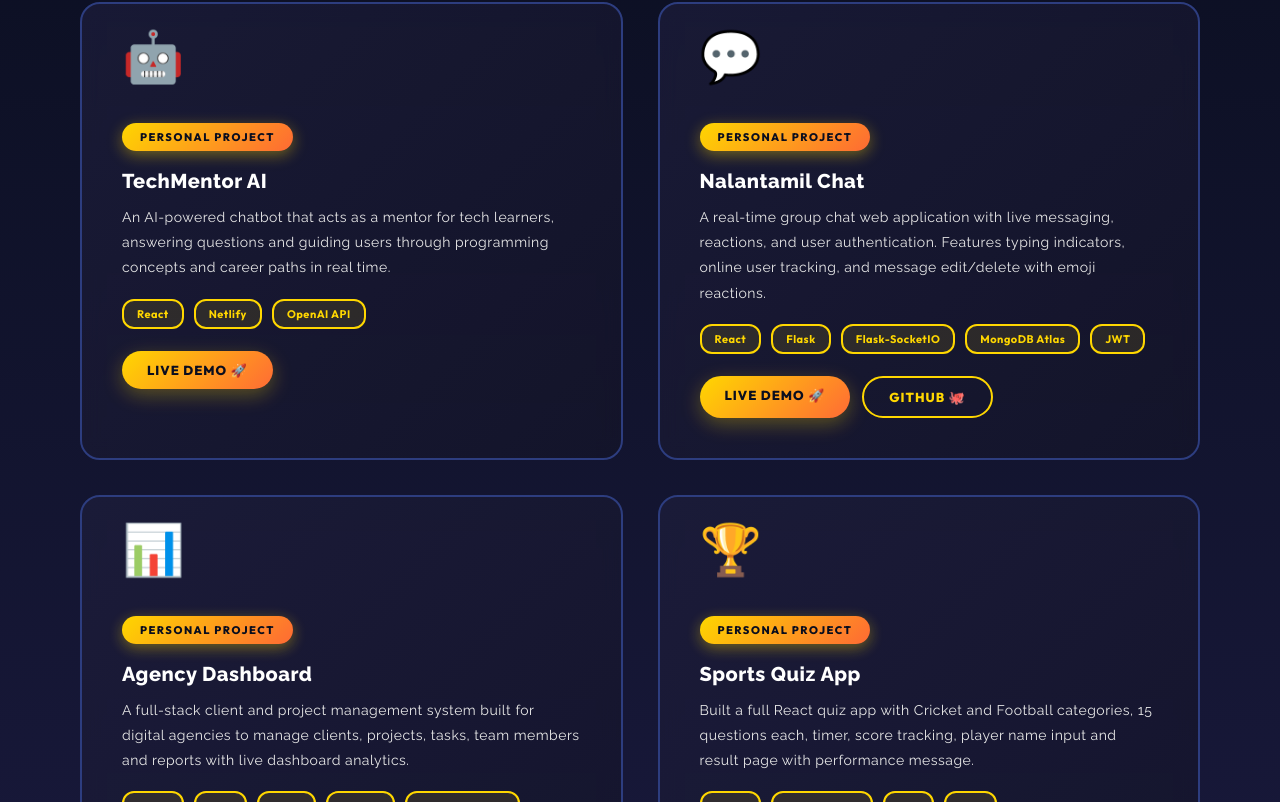
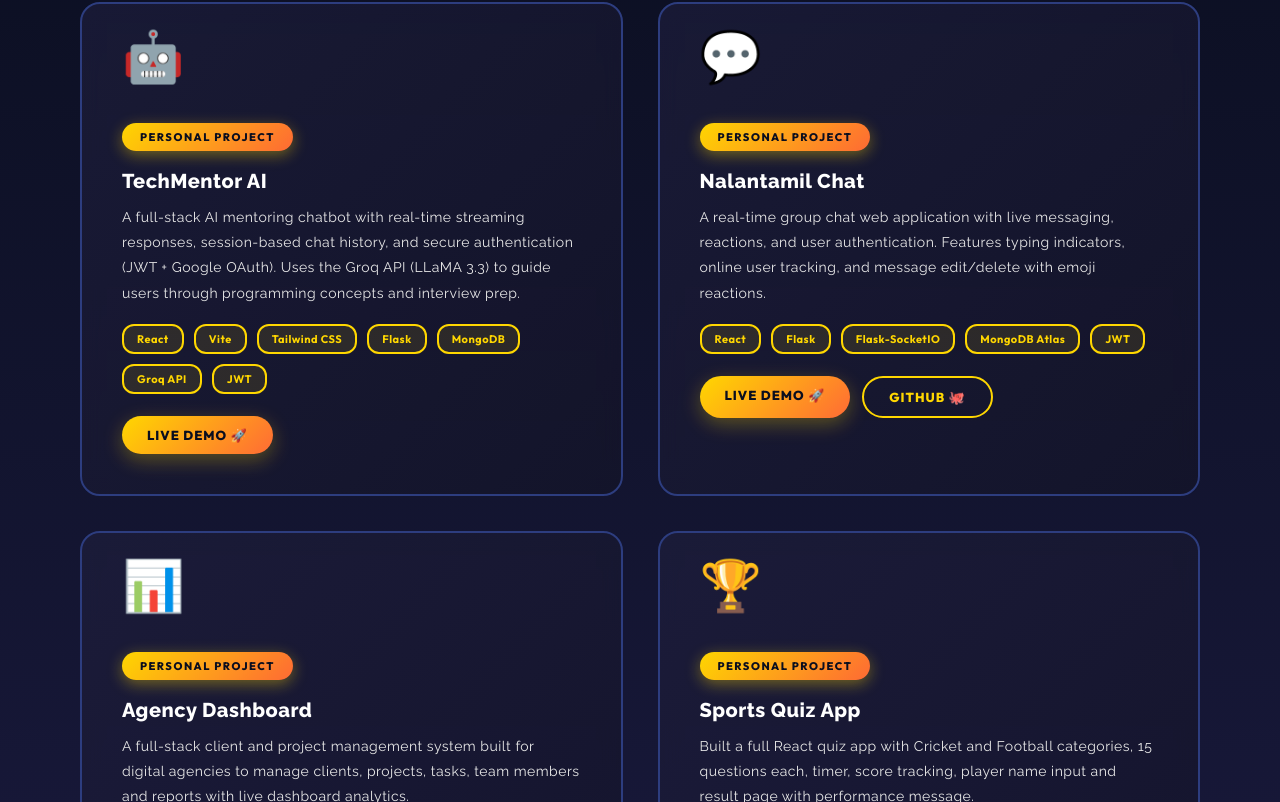
Before and after one commit to Nalantamil/portfolio, a React app: page / in a window 1280 px wide. Shown: the part 3059-3861 px from the top of the page. Built offline with nearby package versions, Linux system fonts and the light colour scheme; the HTML template or start-up script is replaced by a standard one.

Commit message:
Add TechMentor AI project with correct stack and features

```diff
--- a/src/Projects.jsx
+++ b/src/Projects.jsx
@@ -3,8 +3,8 @@ function Projects(){
     {
       icon: '🤖',
       title: 'TechMentor AI',
-      description: 'An AI-powered chatbot that acts as a mentor for tech learners, answering questions and guiding users through programming concepts and career paths in real time.',
-      tech: ['React', 'Netlify', 'OpenAI API'],
+      description: 'A full-stack AI mentoring chatbot with real-time streaming responses, session-based chat history, and secure authentication (JWT + Google OAuth). Uses the Groq API (LLaMA 3.3) to guide users through programming concepts and interview prep.',
+      tech: ['React', 'Vite', 'Tailwind CSS', 'Flask', 'MongoDB', 'Groq API', 'JWT'],
       live: 'https://techmentorai.netlify.app',
       github: '',
       type: 'Personal Project'
```
